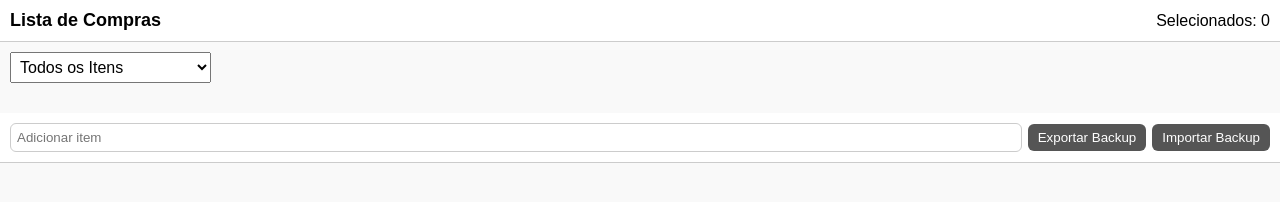
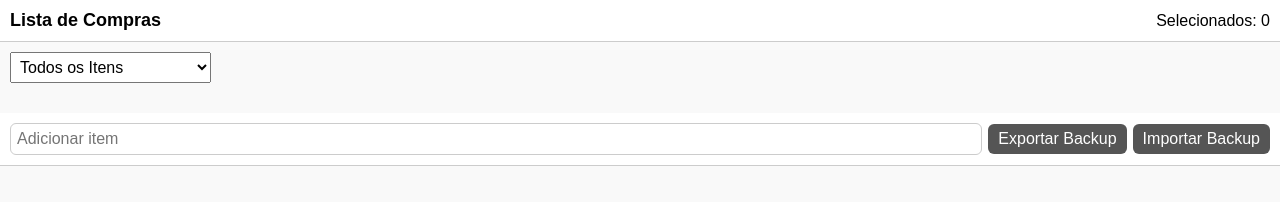
Before and after one commit to Nando0701/Lista-de-Mercado, a plain HTML site: page index.html in a window 1280 px wide. Drawn offline with Linux system fonts and the light colour scheme.

Commit message:
Add files via upload

```diff
--- a/index.html
+++ b/index.html
@@ -16,8 +16,8 @@
         .buy { width: 20px; height: 20px; border: 2px solid #555; border-radius: 4px; background: white; cursor: pointer; }
         .buy.checked { background: red; }
         .delete { cursor: pointer; margin-left: 20px; }
-        footer input { flex-grow: 1; padding: 6px; border: 1px solid #ccc; border-radius: 6px; }
-        footer button { margin-left: 6px; padding: 6px 10px; border: none; background: #555; color: white; border-radius: 6px; cursor: pointer; }
+        footer input { flex-grow: 1; padding: 6px; border: 1px solid #ccc; border-radius: 6px; font-size: 16px; }
+        footer button { margin-left: 6px; padding: 6px 10px; border: none; background: #555; color: white; border-radius: 6px; cursor: pointer; font-size: 16px; }
     </style>
 </head>
 <body>
```
